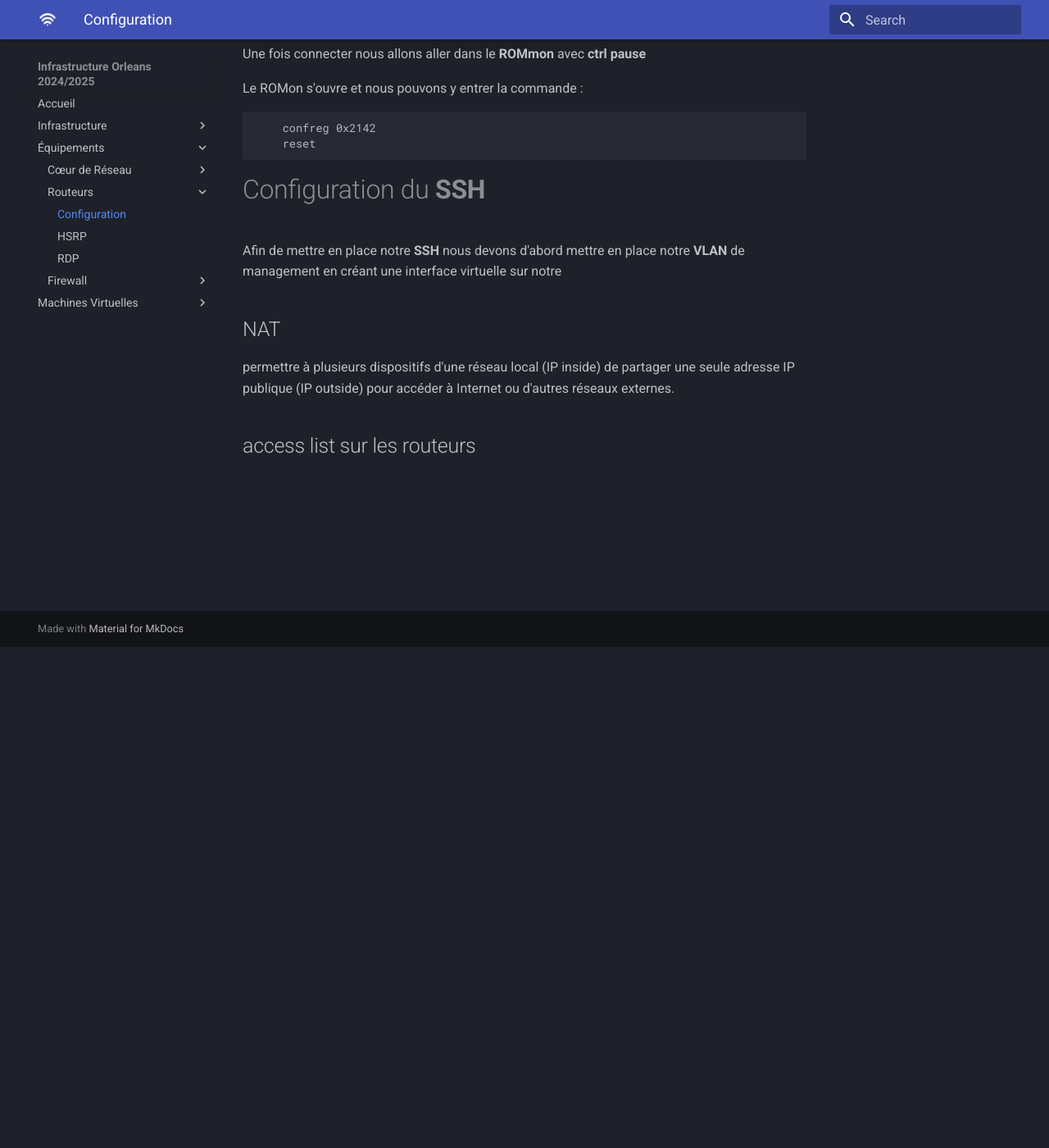
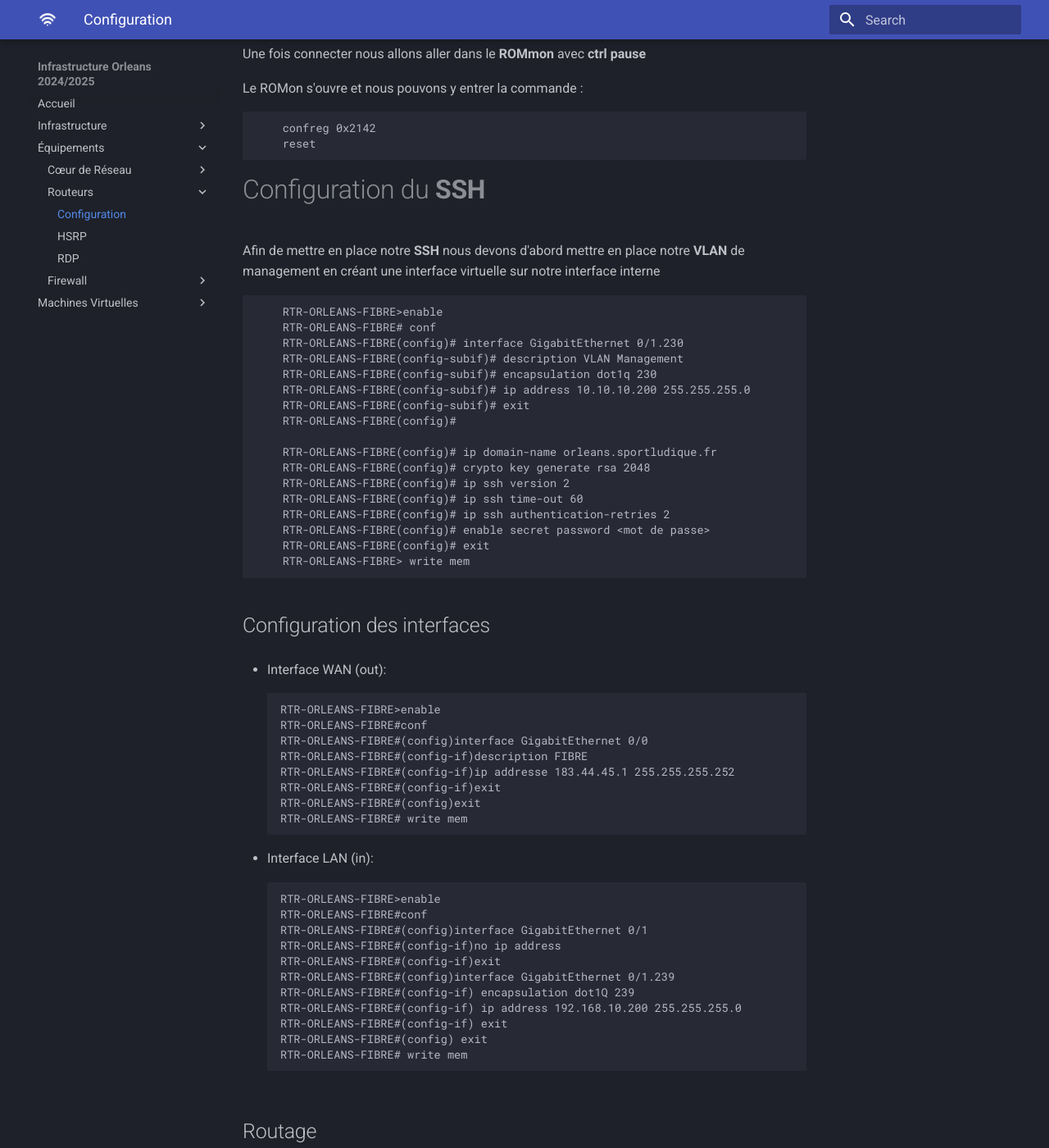
Before and after one commit to Erwanbrt/Orleans, an MkDocs documentation site: the page built from docs/Conf-Routeurs.md, in a window 1280 px wide and 1400 px high, scrolled down 611 px. Shown: the whole window at 82% size. Built offline with MkDocs 1.6.1 and Material for MkDocs 9.7.7, drawn with Linux system fonts in a browser that asks for light colours; some of the changed text lies outside the part shown.

Commit message:
Mise à jour

```diff
--- a/docs/Conf-Routeurs.md
+++ b/docs/Conf-Routeurs.md
@@ -27,12 +27,100 @@
 
 # Configuration du <b>SSH</b>
 
-Afin de mettre en place notre <b>SSH</b> nous devons d'abord mettre en place notre <b>VLAN</b> de management en créant une interface virtuelle sur notre
+Afin de mettre en place notre <b>SSH</b> nous devons d'abord mettre en place notre <b>VLAN</b> de management en créant une interface virtuelle sur notre interface interne
+
+        RTR-ORLEANS-FIBRE>enable
+        RTR-ORLEANS-FIBRE# conf
+        RTR-ORLEANS-FIBRE(config)# interface GigabitEthernet 0/1.230
+        RTR-ORLEANS-FIBRE(config-subif)# description VLAN Management
+        RTR-ORLEANS-FIBRE(config-subif)# encapsulation dot1q 230
+        RTR-ORLEANS-FIBRE(config-subif)# ip address 10.10.10.200 255.255.255.0
+        RTR-ORLEANS-FIBRE(config-subif)# exit
+        RTR-ORLEANS-FIBRE(config)#
+
+        RTR-ORLEANS-FIBRE(config)# ip domain-name orleans.sportludique.fr
+        RTR-ORLEANS-FIBRE(config)# crypto key generate rsa 2048
+        RTR-ORLEANS-FIBRE(config)# ip ssh version 2
+        RTR-ORLEANS-FIBRE(config)# ip ssh time-out 60
+        RTR-ORLEANS-FIBRE(config)# ip ssh authentication-retries 2
+        RTR-ORLEANS-FIBRE(config)# enable secret password <mot de passe>
+        RTR-ORLEANS-FIBRE(config)# exit
+        RTR-ORLEANS-FIBRE> write mem
+
+## Configuration des interfaces
+
+* Interface WAN (out):
+
+        RTR-ORLEANS-FIBRE>enable
+        RTR-ORLEANS-FIBRE#conf
+        RTR-ORLEANS-FIBRE#(config)interface GigabitEthernet 0/0
+        RTR-ORLEANS-FIBRE#(config-if)description FIBRE
+        RTR-ORLEANS-FIBRE#(config-if)ip addresse 183.44.45.1 255.255.255.252
+        RTR-ORLEANS-FIBRE#(config-if)exit
+        RTR-ORLEANS-FIBRE#(config)exit
+        RTR-ORLEANS-FIBRE# write mem
+
+
+* Interface LAN (in):
+
+        RTR-ORLEANS-FIBRE>enable
+        RTR-ORLEANS-FIBRE#conf
+        RTR-ORLEANS-FIBRE#(config)interface GigabitEthernet 0/1
+        RTR-ORLEANS-FIBRE#(config-if)no ip address
+        RTR-ORLEANS-FIBRE#(config-if)exit
+        RTR-ORLEANS-FIBRE#(config)interface GigabitEthernet 0/1.239
+        RTR-ORLEANS-FIBRE#(config-if) encapsulation dot1Q 239
+        RTR-ORLEANS-FIBRE#(config-if) ip address 192.168.10.200 255.255.255.0
+        RTR-ORLEANS-FIBRE#(config-if) exit
+        RTR-ORLEANS-FIBRE#(config) exit
+        RTR-ORLEANS-FIBRE# write mem
+
+## Routage
+
+* Etablire les routes par défault
+
+        RTR-ORLEANS-FIBRE#(config)ip route 0.0.0.0 0.0.0.0 221.87.145.1
+        RTR-ORLEANS-FIBRE#(config)ip route 172.28.32.0 255.255.224.0 192.168.10.1
+        RTR-ORLEANS-FIBRE#(config)ip route 192.168.45.0 255.255.255.0 192.168.10.1
+        RTR-ORLEANS-FIBRE#(config)ip route 192.168.145.0.255.255.255.0 255.255.255.0 192.168.10.1
+
+## NAT
+
+Le <strong>NAT</strong> agit au niveau des <strong>routeurs</strong> ou des <strong>pare-feu.</strong> Lorsqu’un appareil du réseau local envoie une requête vers Internet, le routeur qui fait du <strong>NAT</strong> remplace l’adresse <strong>IP</strong> privée de l’appareil par une adresse <strong>IP</strong> publique avant de transmettre la requête. Lorsque la réponse revient de l’extérieur, le <strong>NAT</strong> rétablit l’adresse <strong>IP</strong> privée d’origine et redirige la réponse vers le bon appareil à l’intérieur du réseau local.
+
+* Sur l'interface <strong>WAN</strong> (OUT):
+
+        RTR-ORLEANS-FIBRE>enable
+        RTR-ORLEANS-FIBRE#conf
+        RTR-ORLEANS-FIBRE#(config)interface GigabitEthernet 0/0
+        RTR-ORLEANS-FIBRE#(config-if) ip nat outside
+        RTR-ORLEANS-FIBRE#(config-if) exit
+        RTR-ORLEANS-FIBRE#(config)ip nat source list 1 interface GigabitEthernet 0/0 overload
+        RTR-ORLEANS-FIBRE#(config) exit
+        RTR-ORLEANS-FIBRE# write mem
+
+* Sur l'interface <strong>LAN</strong> (IN):
+
+        RTR-ORLEANS-FIBRE>enable
+        RTR-ORLEANS-FIBRE#conf
+        RTR-ORLEANS-FIBRE#(config)interface, GigabitEthernet 0/1.239
+        RTR-ORLEANS-FIBRE#(config-if) ip nat inside
+        RTR-ORLEANS-FIBRE#(config-if) exit
+        RTR-ORLEANS-FIBRE#(config) exit
+        RTR-ORLEANS-FIBRE# write mem
 
 
 
-## NAT
+## ACL (Access List)
 
-permettre à plusieurs dispositifs d'une réseau local (IP inside) de partager une seule adresse IP publique (IP outside) pour accéder à Internet ou d'autres réseaux externes.
+* Une Access Control List (<stong>ACL</strong>) est un ensemble de règles utilisées en informatique pour contrôler le trafic réseau. Elles définissent quelles connexions sont autorisées ou bloquées en fonction de critères comme l’adresse IP, le protocole <strong>(TCP, UDP)</strong>, ou les numéros de ports.
 
-## access list sur les routeurs
+Les <Strong>ACL</strong>s sont couramment utilisées dans les <strong>routeurs</strong> et <stong>pare-feu</strong> pour sécuriser les réseaux en gérant quels paquets de données peuvent passer.
+
+        RTR-ORLEANS-FIBRE>enable
+        RTR-ORLEANS-FIBRE#conf
+        RTR-ORLEANS-FIBRE#(config)access-list 1 permit 172.28.32.0 0.0.31.255
+        RTR-ORLEANS-FIBRE#(config)access-list 1 permit 192.168.45.0 0.0.0.255
+        RTR-ORLEANS-FIBRE#(config)access-list 1 permit 192.168.145.0 0.0.0.255
+        RTR-ORLEANS-FIBRE#(config)exit
+        RTR-ORLEANS-FIBRE#write mem
--- a/mkdocs.yml
+++ b/mkdocs.yml
@@ -25,6 +25,7 @@
       - Windows Serveur:
         - Configuration: Conf-Windows-Serveur.md
         - DHCP: Serveur-DHCP.md
+        - DNS Redirrecteur: DNS.md
       - Debian:
         - Configuration: Conf-Debian.md
         - Serveur Apache: Serveur-Apache.md
```
Also changed, not shown: other parts of docs/Conf-Routeurs.md (+1 -1 lines), docs/DNS.md (added, +28 -0 lines), docs/HSRP.md (+18 -5 lines).
